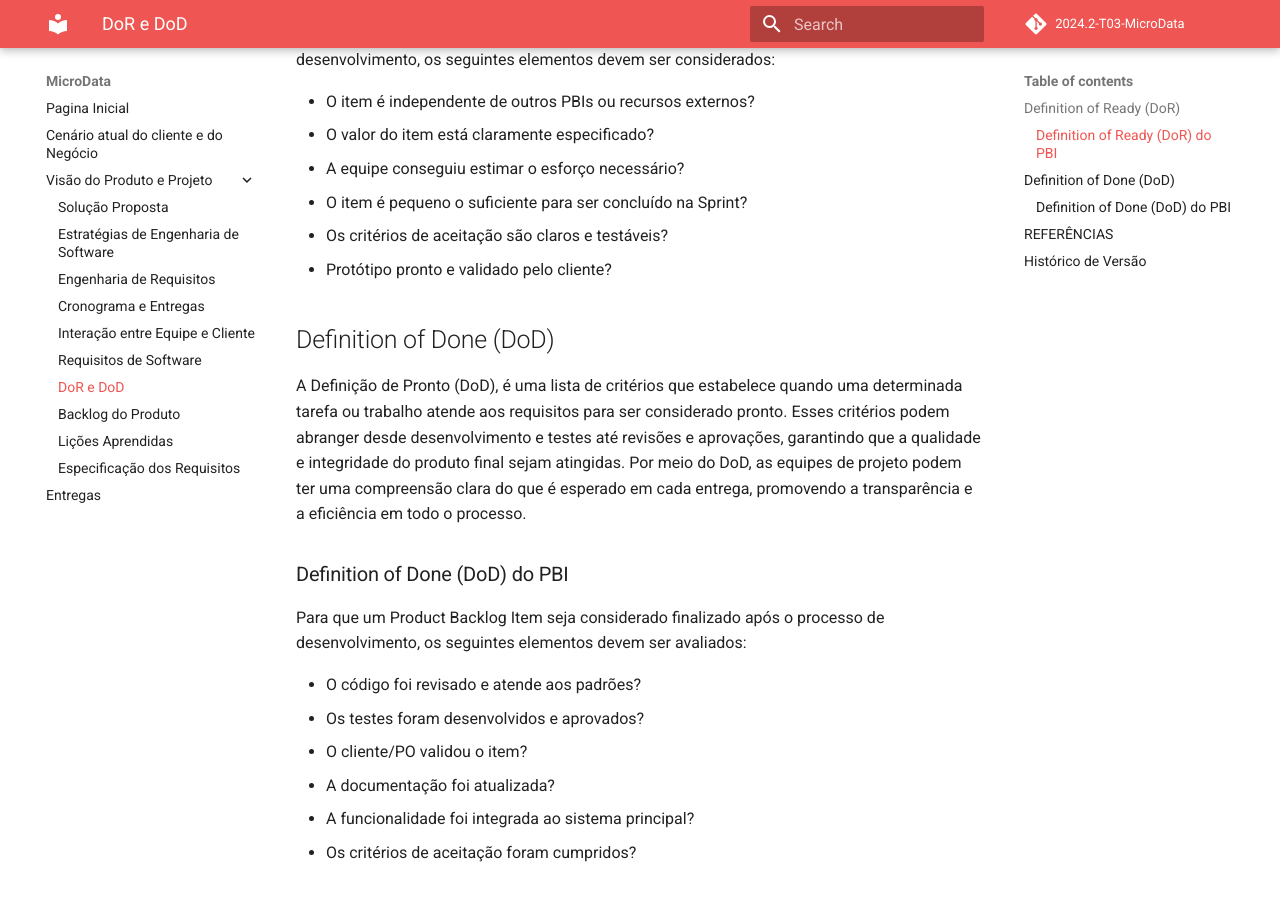
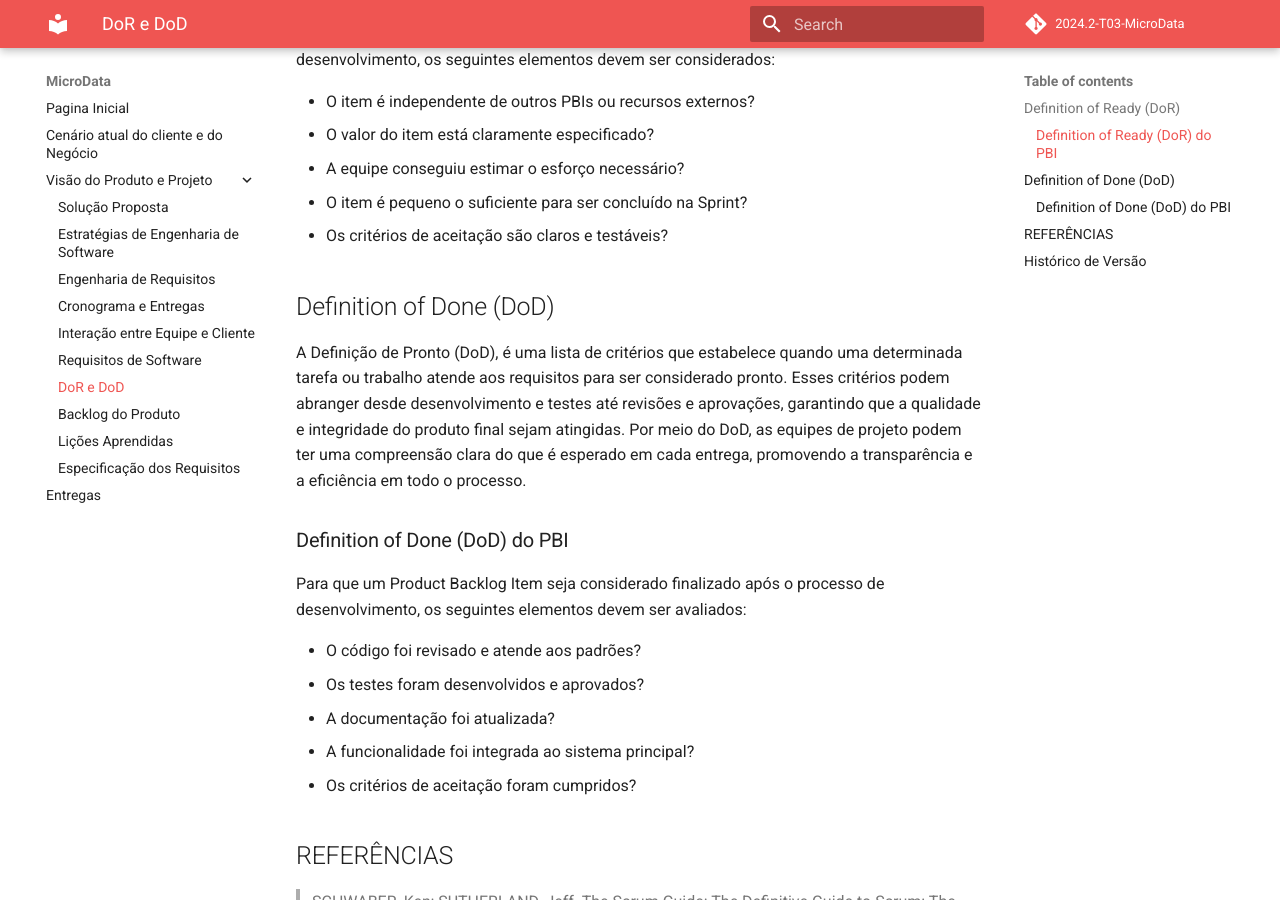
Before and after one commit to storch7/2024.2-T03-MicroData, an MkDocs documentation site: the page built from docs/visao_produto_projeto/dor_dod.md, in a window 1280 px wide and 900 px high, scrolled down 415 px. Built offline with MkDocs 1.6.1 and Material for MkDocs 9.7.7, drawn with Linux system fonts in a browser that asks for light colours; comment, search, counter and statistics services are not loaded.

Commit message:
Correçoes no dor e dod

```diff
--- a/docs/visao_produto_projeto/dor_dod.md
+++ b/docs/visao_produto_projeto/dor_dod.md
@@ -10,7 +10,6 @@ Para que um item do Product Backlog Item seja candidato para entrar na esteria d
 - A equipe conseguiu estimar o esforço necessário?
 - O item é pequeno o suficiente para ser concluído na Sprint?
 - Os critérios de aceitação são claros e testáveis?
-- Protótipo pronto e validado pelo cliente?
 
 ## Definition of Done (DoD)
 A Definição de Pronto (DoD), é uma lista de critérios que estabelece quando uma determinada tarefa ou trabalho atende aos requisitos para ser considerado pronto. Esses critérios podem abranger desde desenvolvimento e testes até revisões e aprovações, garantindo que a qualidade e integridade do produto final sejam atingidas. Por meio do DoD, as equipes de projeto podem ter uma compreensão clara do que é esperado em cada entrega, promovendo a transparência e a eficiência em todo o processo.
@@ -20,7 +19,6 @@ Para que um Product Backlog Item seja considerado finalizado após o processo de
 
 - O código foi revisado e atende aos padrões?
 - Os testes foram desenvolvidos e aprovados?
-- O cliente/PO validou o item?
 - A documentação foi atualizada?
 - A funcionalidade foi integrada ao sistema principal?
 - Os critérios de aceitação foram cumpridos?
```
